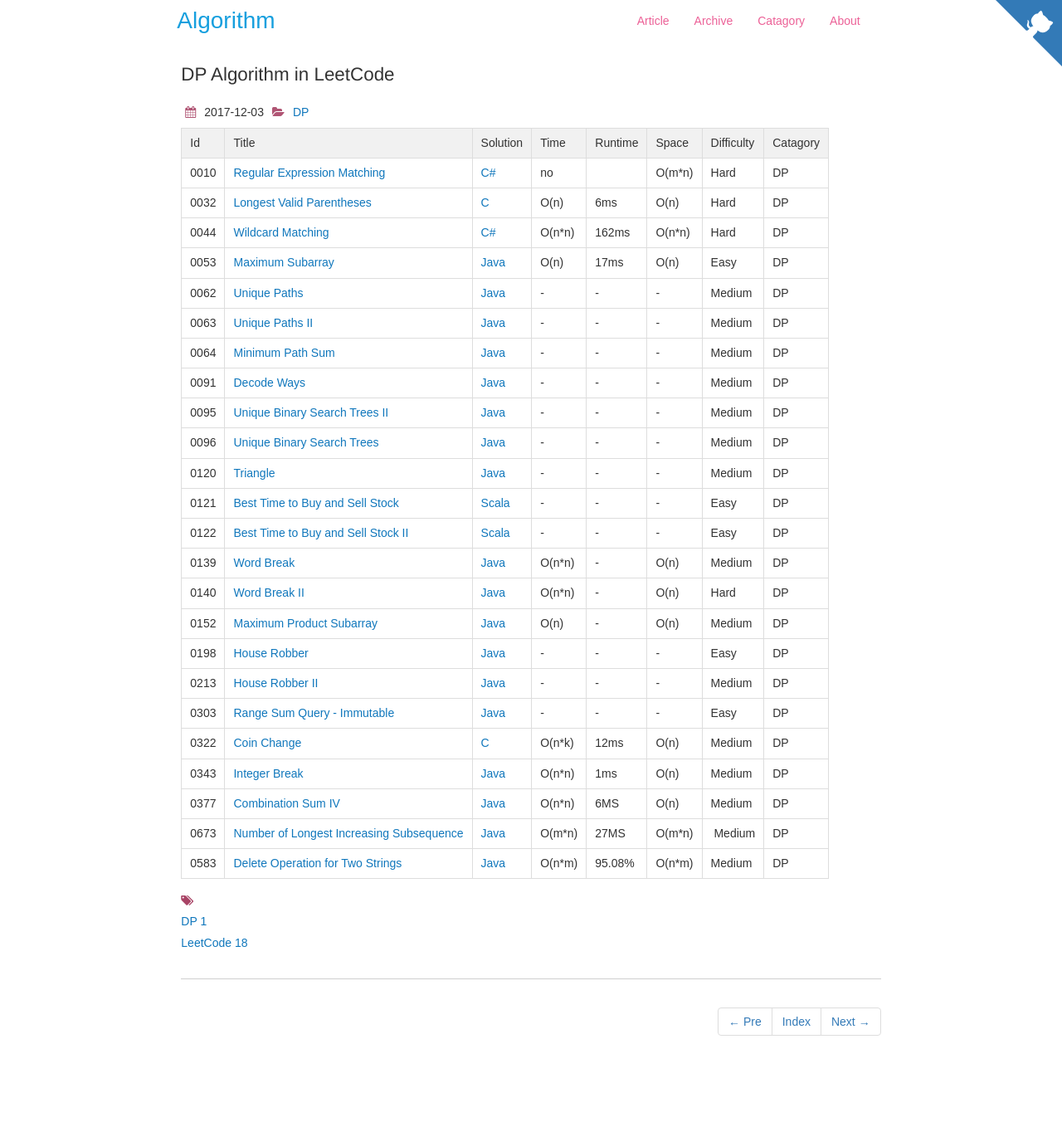
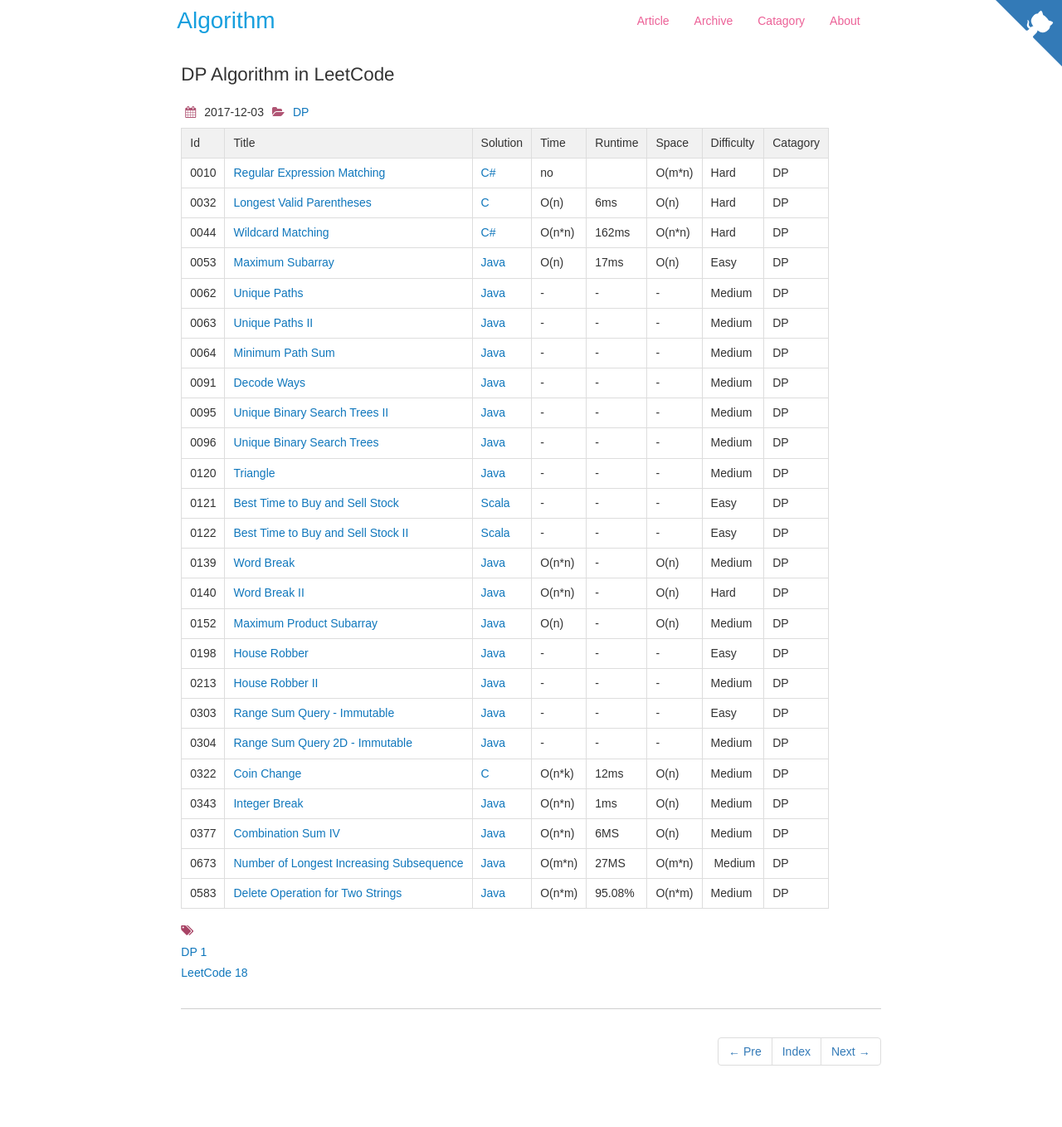
Before and after one commit to dunso/algorithm, a Jekyll site: the page built from docs/_posts/2017-12-03-DP.md, in a window 1280 px wide. Shown: the whole page at 83% size. Built offline with Jekyll 4.4.1, drawn with Linux system fonts in a browser that asks for light colours; nearby versions of some CDN libraries; before the commit the page ends 1322 px from its top, so only the background shows below that.

Commit message:
Add index of LeetCode0304.java to docs

```diff
--- a/docs/_posts/2017-12-03-DP.md
+++ b/docs/_posts/2017-12-03-DP.md
@@ -31,6 +31,7 @@
 |0198|[House Robber](https://leetcode.com/problems/house-robber) | [Java](https://e.srl/leetcode-198/)  | - | - | - |  Easy |DP|
 |0213|[House Robber II](https://leetcode.com/problems/house-robber-ii) | [Java](https://e.srl/leetcode-213/)  |-|-|-|  Medium |DP|
 |0303|[Range Sum Query - Immutable](https://leetcode.com/problems/range-sum-query-immutable/) | [Java](https://e.srl/leetcode-303/)  |-|-|-|  Easy |DP|
+|0304|[Range Sum Query 2D - Immutable](https://leetcode.com/problems/range-sum-query-2d-immutable/) | [Java](https://e.srl/leetcode-304/)  |-|-|-| Medium |DP|
 |0322|[Coin Change](https://leetcode.com/problems/coin-change/) | [C](https://e.srl/leetcode-322/)  | O(n\*k) |12ms| O(n)  |  Medium |DP|
 |0343|[Integer Break](https://leetcode.com/problems/integer-break/) | [Java](https://e.srl/leetcode-343/)  | O(n\*n) |1ms| O(n)  |  Medium |DP|
 |0377|[Combination Sum IV](https://leetcode.com/problems/combination-sum-iv/) | [Java](https://e.srl/leetcode-377/)  | O(n\*n) |6MS| O(n)  |  Medium |DP|
```
